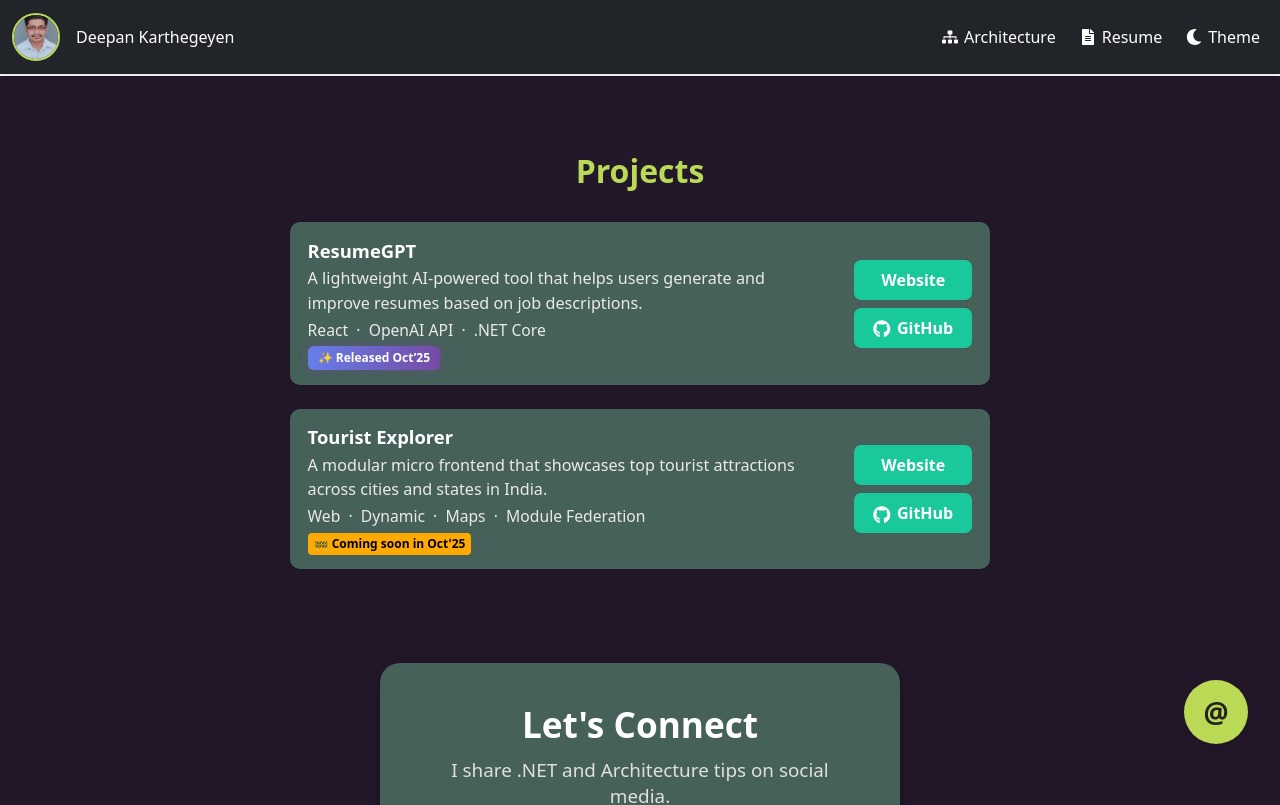
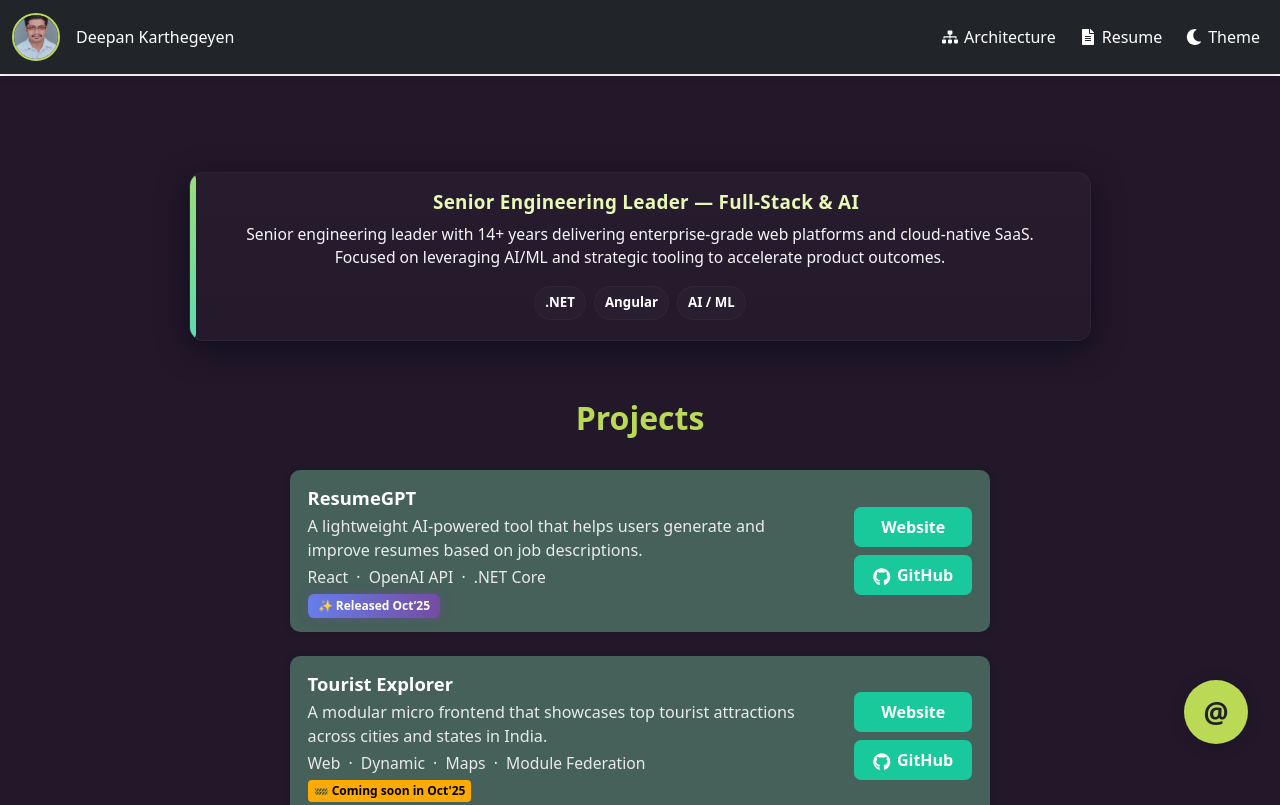
Before and after one commit to deepankarthegeyendev/mfe-portfolio-starter, a React (Vite) app in the folder host-app/: page / in a window 1280 px wide. Shown: the top 805 px of the page. Built offline with nearby package versions, Linux system fonts and the light colour scheme.

Commit message:
Fixing UI changes

```diff
--- a/host-app/src/App.jsx
+++ b/host-app/src/App.jsx
@@ -3,6 +3,7 @@ import { Link, BrowserRouter as Router, Routes, Route } from "react-router-dom";
 import Header from "./components/Header";
 import Hero from "./components/Hero";
 import Projects from "./components/Projects";
+import LeadIntro from "./components/LeadIntro";
 import Contact from "./components/Contact";
 import Footer from "./components/Footer";
 import { Container, Row, Col } from "react-bootstrap";
@@ -12,7 +13,8 @@ import SystemDesign from "./components/SystemDesign";
 
 const resumeData = {
   name: "Deepan Karthegeyen A",
-  title: "Software Architect | Expert in Full Stack Development & Cloud Architecture",
+  title:
+    "Software Architect | Expert in Full Stack Development & Cloud Architecture",
   contact: {
     phone: "9790912033",
     email: "deepan_31@yahoo.co.in",
@@ -76,35 +78,48 @@ const resumeData = {
   skillsFormatted: [
     {
       category: "Front-end",
-      technologies: ["Angular (Expert)", "JavaScript (Proficient)", "jQuery (Proficient)"]
+      technologies: [
+        "Angular (Expert)",
+        "JavaScript (Proficient)",
+        "jQuery (Proficient)",
+      ],
     },
     {
       category: "Back-end",
-      technologies: ["C# 8", ".NET Core (Expert)", "ASP.NET (Expert)"]
+      technologies: ["C# 8", ".NET Core (Expert)", "ASP.NET (Expert)"],
     },
     {
       category: "Databases",
-      technologies: ["MS SQL (Expert)", "PostgreSQL"]
+      technologies: ["MS SQL (Expert)", "PostgreSQL"],
     },
     {
       category: "Cloud Platforms",
-      technologies: ["AWS (S3, Lambda, SNS, SQS, Cognito, RDS, DMS)"]
+      technologies: ["AWS (S3, Lambda, SNS, SQS, Cognito, RDS, DMS)"],
     },
     {
       category: "DevOps",
-      technologies: ["Docker (Intermediate)"]
+      technologies: ["Docker (Intermediate)"],
     },
     {
       category: "Security",
-      technologies: ["Fedlet SSO (Expert)", "Google SSO", "AWS Cognito", "JWT (Expert)"]
+      technologies: [
+        "Fedlet SSO (Expert)",
+        "Google SSO",
+        "AWS Cognito",
+        "JWT (Expert)",
+      ],
     },
     {
       category: "Other Skills",
-      technologies: ["LINQ", "Entity Framework Core", "Dapper"]
+      technologies: ["LINQ", "Entity Framework Core", "Dapper"],
     },
     {
       category: "Architectural Design",
-      technologies: ["Micro-Frontend", "Microservices (Intermediate)", "RESTful APIs (Expert)"]
+      technologies: [
+        "Micro-Frontend",
+        "Microservices (Intermediate)",
+        "RESTful APIs (Expert)",
+      ],
     },
   ],
   languages: ["Tamil", "English"],
@@ -119,8 +134,8 @@ function ResumePage({ theme }) {
     minHeight: "100vh",
     padding: "2rem 1rem",
     fontFamily: "Segoe UI, sans-serif",
-    marginTop: '-73px',
-    marginBottom: '-30px',
+    marginTop: "-73px",
+    marginBottom: "-30px",
   };
 
   const sectionStyle = {
@@ -149,11 +164,17 @@ function ResumePage({ theme }) {
           <h2 style={{ margin: "0.5rem 0" }}>{resumeData.name}</h2>
           <p>{resumeData.title}</p>
           <p>
-            <a href={resumeData.contact.links[0].url} target="_blank" rel="noopener noreferrer">
+            <a
+              href={resumeData.contact.links[0].url}
+              target="_blank"
+              rel="noopener noreferrer"
+            >
               {resumeData.contact.links[0].label}
             </a>
             {" | "}
-            <a href={`mailto:${resumeData.contact.email}`}>{resumeData.contact.email}</a>
+            <a href={`mailto:${resumeData.contact.email}`}>
+              {resumeData.contact.email}
+            </a>
           </p>
         </div>
 
@@ -167,7 +188,8 @@ function ResumePage({ theme }) {
           <ul style={{ paddingLeft: "1rem" }}>
             {resumeData.skillsFormatted.map((skill, index) => (
               <li key={index} style={{ marginBottom: "1rem" }}>
-                <strong>{skill.category}:</strong> {skill.technologies.join(", ")}
+                <strong>{skill.category}:</strong>{" "}
+                {skill.technologies.join(", ")}
               </li>
             ))}
           </ul>
@@ -220,12 +242,22 @@ function LandingPage({ theme, onOpenContact, fabPos, onFabMove }) {
       <Container style={{ paddingTop: 0 }}>
         <Row className="justify-content-center mb-3">
           <Col md={10} className="text-center">
+            <LeadIntro />
+          </Col>
+        </Row>
+        <Row className="justify-content-center mb-3">
+          <Col md={10} className="text-center">
             <Projects theme={theme} />
           </Col>
         </Row>
         <Row className="justify-content-center mb-3">
           <Col md={10} className="text-center">
-            <Hero theme={theme} onOpenContact={onOpenContact} fabPos={fabPos} onFabMove={onFabMove} />
+            <Hero
+              theme={theme}
+              onOpenContact={onOpenContact}
+              fabPos={fabPos}
+              onFabMove={onFabMove}
+            />
           </Col>
         </Row>
       </Container>
@@ -236,15 +268,18 @@ function LandingPage({ theme, onOpenContact, fabPos, onFabMove }) {
 function App() {
   const [theme, setTheme] = useState("dark");
   const [openContact, setOpenContact] = useState(false);
-  const [contactSide, setContactSide] = useState('right'); // 'left' or 'right'
-  const [fabPos, setFabPos] = useState({ x: window.innerWidth - 96, y: window.innerHeight - 120 });
+  const [contactSide, setContactSide] = useState("right"); // 'left' or 'right'
+  const [fabPos, setFabPos] = useState({
+    x: window.innerWidth - 96,
+    y: window.innerHeight - 120,
+  });
   const isDark = theme === "dark";
   const toggleTheme = () => setTheme(isDark ? "light" : "dark");
 
   // Called by Hero when @ icon is clicked
   const handleOpenContact = () => {
     // Open from left if icon is on left half, else right
-    const side = fabPos.x < window.innerWidth / 2 ? 'left' : 'right';
+    const side = fabPos.x < window.innerWidth / 2 ? "left" : "right";
     setContactSide(side);
     setOpenContact((prev) => !prev);
   };
@@ -268,17 +303,28 @@ function App() {
         <div style={{ flex: 1 }}>
           <Routes>
             <Route
-              path={
-                process.env.NODE_ENV === "production"
-                  ? "/"
-                  : "/"
+              path={process.env.NODE_ENV === "production" ? "/" : "/"}
+              element={
+                <LandingPage
+                  theme={theme}
+                  onOpenContact={handleOpenContact}
+                  fabPos={fabPos}
+                  onFabMove={handleFabMove}
+                />
               }
-              element={<LandingPage theme={theme} onOpenContact={handleOpenContact} fabPos={fabPos} onFabMove={handleFabMove} />}
             />
             <Route path="/resume" element={<ResumePage theme={theme} />} />
-            <Route path="/system-design" element={<SystemDesign theme={theme} />} />
+            <Route
+              path="/system-design"
+              element={<SystemDesign theme={theme} />}
+            />
           </Routes>
-          <Contact open={openContact} onClose={() => setOpenContact(false)} theme={theme} fabPos={fabPos} />
+          <Contact
+            open={openContact}
+            onClose={() => setOpenContact(false)}
+            theme={theme}
+            fabPos={fabPos}
+          />
         </div>
         <Footer theme={theme} />
       </Router>
--- /dev/null
+++ b/host-app/src/components/LeadIntro.jsx
@@ -0,0 +1,136 @@
+// LeadIntroTrend.jsx
+import React from "react";
+import PropTypes from "prop-types";
+
+/**
+ * Trendy, centered intro banner for personal portfolio pages.
+ * - No buttons, compact
+ * - Slight glass effect, left accent bar, tech chips
+ * - Subtitle color increased for better contrast
+ *
+ * Usage: place above Projects (Col md={10})
+ */
+export default function LeadIntroTrend({
+  title = "Senior Engineering Leader — Full-Stack & AI",
+  subtitle = "Senior engineering leader with 14+ years delivering enterprise-grade web platforms and cloud-native SaaS. Focused on leveraging AI/ML and strategic tooling to accelerate product outcomes.",
+  chips = [" .NET ", " Angular ", " AI / ML "]
+}) {
+  return (
+    <section
+      aria-label="Lead intro"
+      style={{
+        width: "100%",
+        display: "flex",
+        justifyContent: "center",
+        padding: "20px 12px",
+        marginBottom: 22
+      }}
+    >
+      {/* Inline styles + small local CSS for animation */}
+      <style>{`
+        /* fade/slide in */
+        @keyframes fadeSlideUp {
+          from { opacity: 0; transform: translateY(8px); }
+          to { opacity: 1; transform: translateY(0); }
+        }
+        .lit-card {
+          animation: fadeSlideUp 420ms ease both;
+        }
+      `}</style>
+
+      <div
+        className="lit-card"
+        style={{
+          maxWidth: 980,
+          width: "100%",
+          textAlign: "center",
+          padding: "20px 26px",
+          borderRadius: 14,
+          display: "block",
+          position: "relative",
+          overflow: "hidden",
+          // glass / subtle gradient
+          background: "linear-gradient(180deg, rgba(255,255,255,0.02), rgba(255,255,255,0.01))",
+          border: "1px solid rgba(255,255,255,0.04)",
+          boxShadow: "0 8px 30px rgba(2,6,23,0.6)"
+        }}
+      >
+        {/* left accent bar */}
+        <div
+          aria-hidden
+          style={{
+            position: "absolute",
+            left: 0,
+            top: 0,
+            bottom: 0,
+            width: 6,
+            borderTopRightRadius: 6,
+            borderBottomRightRadius: 6,
+            background: "linear-gradient(180deg,#9EE37C,#5EE0B5)",
+            opacity: 0.98
+          }}
+        />
+
+        <div style={{ position: "relative", zIndex: 2 }}>
+          <h2
+            style={{
+              margin: 0,
+              fontSize: "1.18rem",
+              color: "#E8F9B6", // soft lime for headline
+              lineHeight: 1.05,
+              fontWeight: 800,
+              letterSpacing: "0.3px",
+              paddingLeft: 12 // create breathing from accent
+            }}
+          >
+            {title}
+          </h2>
+
+          <p
+            style={{
+              marginTop: 10,
+              marginBottom: 12,
+              // subtitle darker / more contrast (more visible than previous)
+              color: "rgba(255,255,255,0.96)",
+              fontSize: "0.98rem",
+              fontWeight: 500,
+              lineHeight: 1.45,
+              maxWidth: 840,
+              marginLeft: "auto",
+              marginRight: "auto",
+              paddingLeft: 6,
+              paddingRight: 6
+            }}
+          >
+            {subtitle}
+          </p>
+
+          {/* chips row */}
+          <div style={{ display: "flex", gap: 8, justifyContent: "center", flexWrap: "wrap", paddingTop: 6 }}>
+            {chips.map((c, i) => (
+              <div
+                key={i}
+                style={{
+                  padding: "6px 10px",
+                  borderRadius: 999,
+                  fontSize: "0.83rem",
+                  fontWeight: 700,
+                  background: "rgba(255,255,255,0.02)",
+                  border: "1px solid rgba(255,255,255,0.03)"
+                }}
+              >
+                {c}
+              </div>
+            ))}
+          </div>
+        </div>
+      </div>
+    </section>
+  );
+}
+
+LeadIntroTrend.propTypes = {
+  title: PropTypes.string,
+  subtitle: PropTypes.string,
+  chips: PropTypes.arrayOf(PropTypes.string)
+};
```
Also changed, not shown: 1 other file (tests, documents, lock files or other folders).
